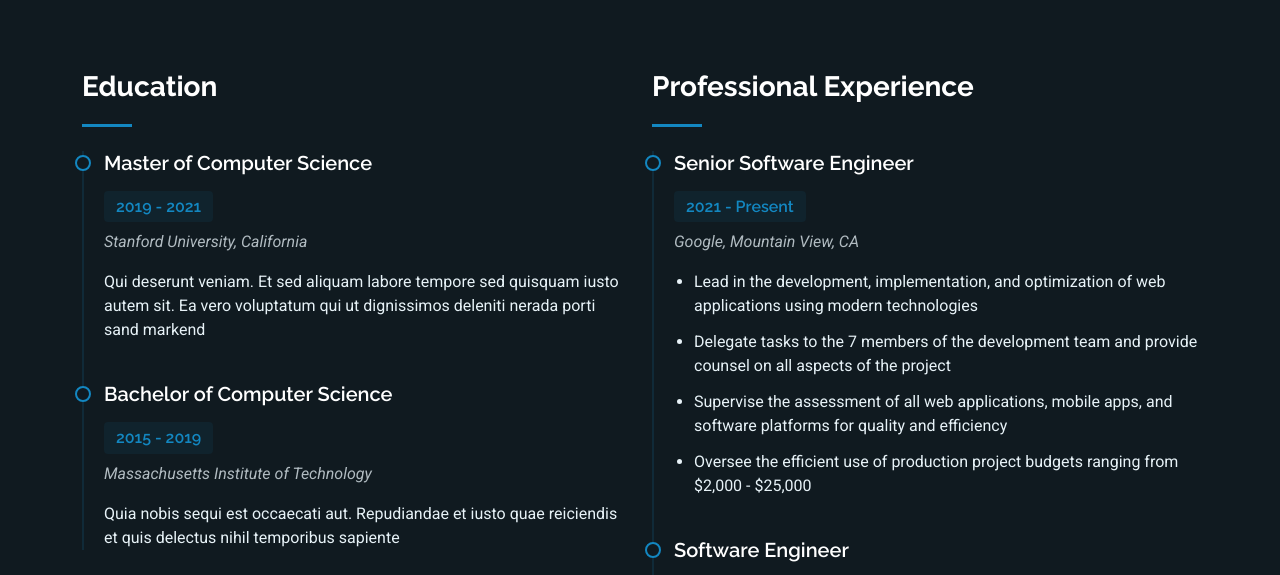
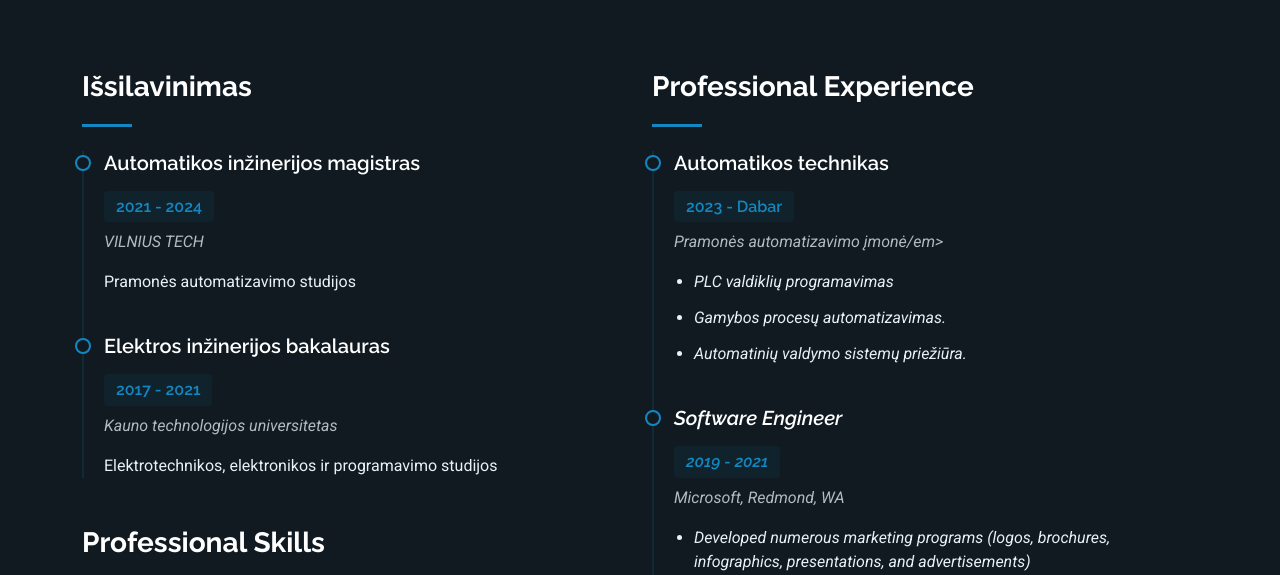
Before and after one commit to RapolasKUR/RapolasKUR.github.io, a plain HTML site: page resume.html in a window 1280 px wide. Shown: the part 225-800 px from the top of the page. Drawn offline with Linux system fonts and the light colour scheme.

Commit message:
Update resume.html

```diff
--- a/resume.html
+++ b/resume.html
@@ -85,21 +85,21 @@
 
             <!-- Education Section -->
             <div class="resume-item" data-aos="fade-up">
-              <h3 class="resume-title">Education</h3>
+              <h3 class="resume-title">Išsilavinimas</h3>
 
               <div class="resume-content">
                 <article class="education-item">
-                  <h4>Master of Computer Science</h4>
-                  <h5>2019 - 2021</h5>
-                  <p class="institution"><em>Stanford University, California</em></p>
-                  <p>Qui deserunt veniam. Et sed aliquam labore tempore sed quisquam iusto autem sit. Ea vero voluptatum qui ut dignissimos deleniti nerada porti sand markend</p>
+                  <h4>Automatikos inžinerijos magistras</h4>
+                  <h5>2021 - 2024</h5>
+                  <p class="institution"><em>VILNIUS TECH</em></p>
+                  <p>Pramonės automatizavimo studijos</p>
                 </article>
 
                 <article class="education-item">
-                  <h4>Bachelor of Computer Science</h4>
-                  <h5>2015 - 2019</h5>
-                  <p class="institution"><em>Massachusetts Institute of Technology</em></p>
-                  <p>Quia nobis sequi est occaecati aut. Repudiandae et iusto quae reiciendis et quis delectus nihil temporibus sapiente</p>
+                  <h4>Elektros inžinerijos bakalauras</h4>
+                  <h5>2017 - 2021</h5>
+                  <p class="institution"><em>Kauno technologijos universitetas</em></p>
+                  <p>Elektrotechnikos, elektronikos ir programavimo studijos</p>
                 </article>
               </div>
             </div><!-- End Education Section -->
@@ -147,14 +147,14 @@
 
               <div class="resume-content">
                 <article class="experience-item">
-                  <h4>Senior Software Engineer</h4>
-                  <h5>2021 - Present</h5>
-                  <p class="company"><em>Google, Mountain View, CA</em></p>
+                  <h4>Automatikos technikas</h4>
+                  <h5>2023 - Dabar</h5>
+                  <p class="company"><em>Pramonės automatizavimo įmonė/em></p>
                   <ul>
-                    <li>Lead in the development, implementation, and optimization of web applications using modern technologies</li>
-                    <li>Delegate tasks to the 7 members of the development team and provide counsel on all aspects of the project</li>
-                    <li>Supervise the assessment of all web applications, mobile apps, and software platforms for quality and efficiency</li>
-                    <li>Oversee the efficient use of production project budgets ranging from $2,000 - $25,000</li>
+                    <li>PLC valdiklių programavimas</li>
+                    <li>Gamybos procesų automatizavimas.</li>
+                    <li>Automatinių valdymo sistemų priežiūra.</li>
+
                   </ul>
                 </article>
 
```
